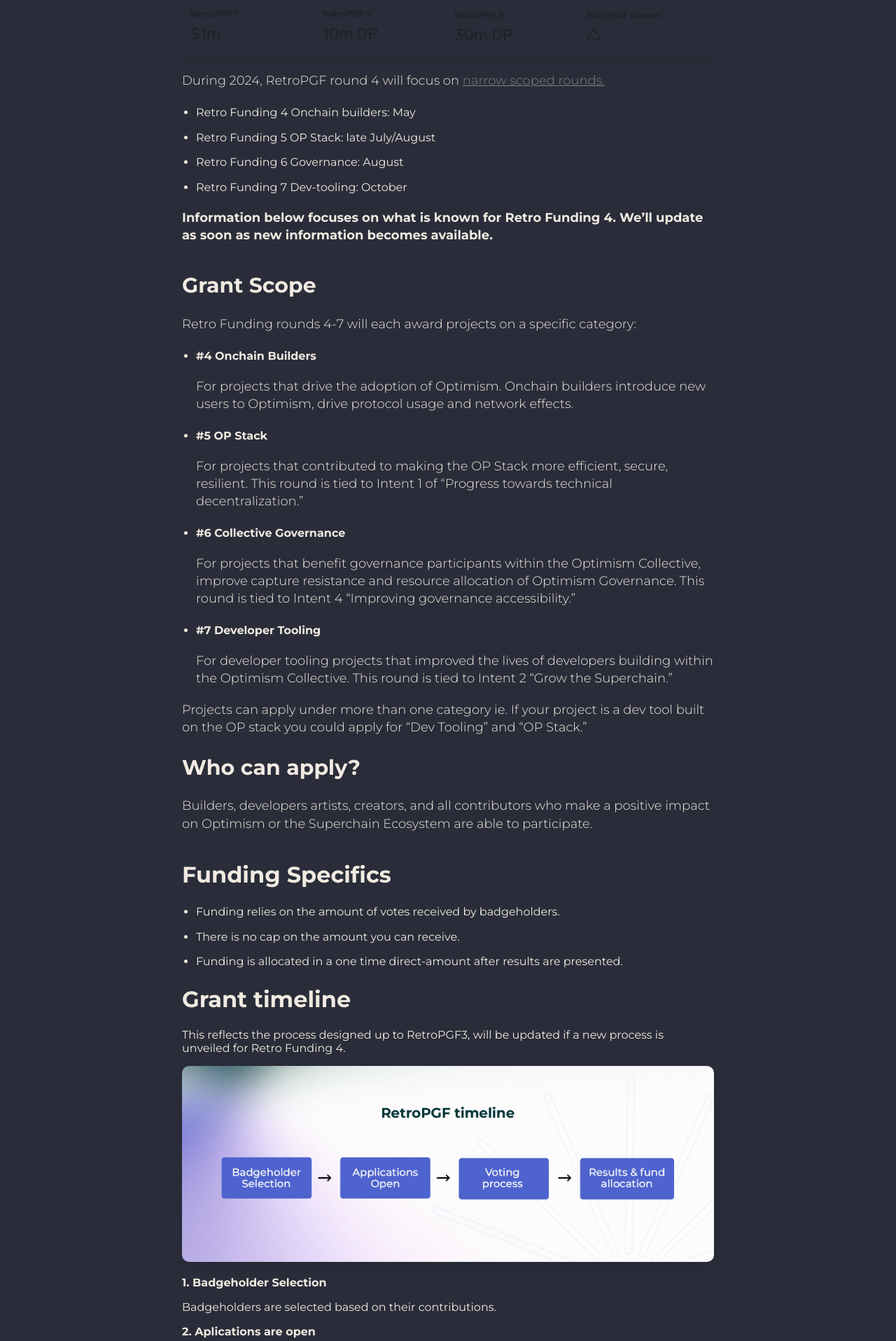
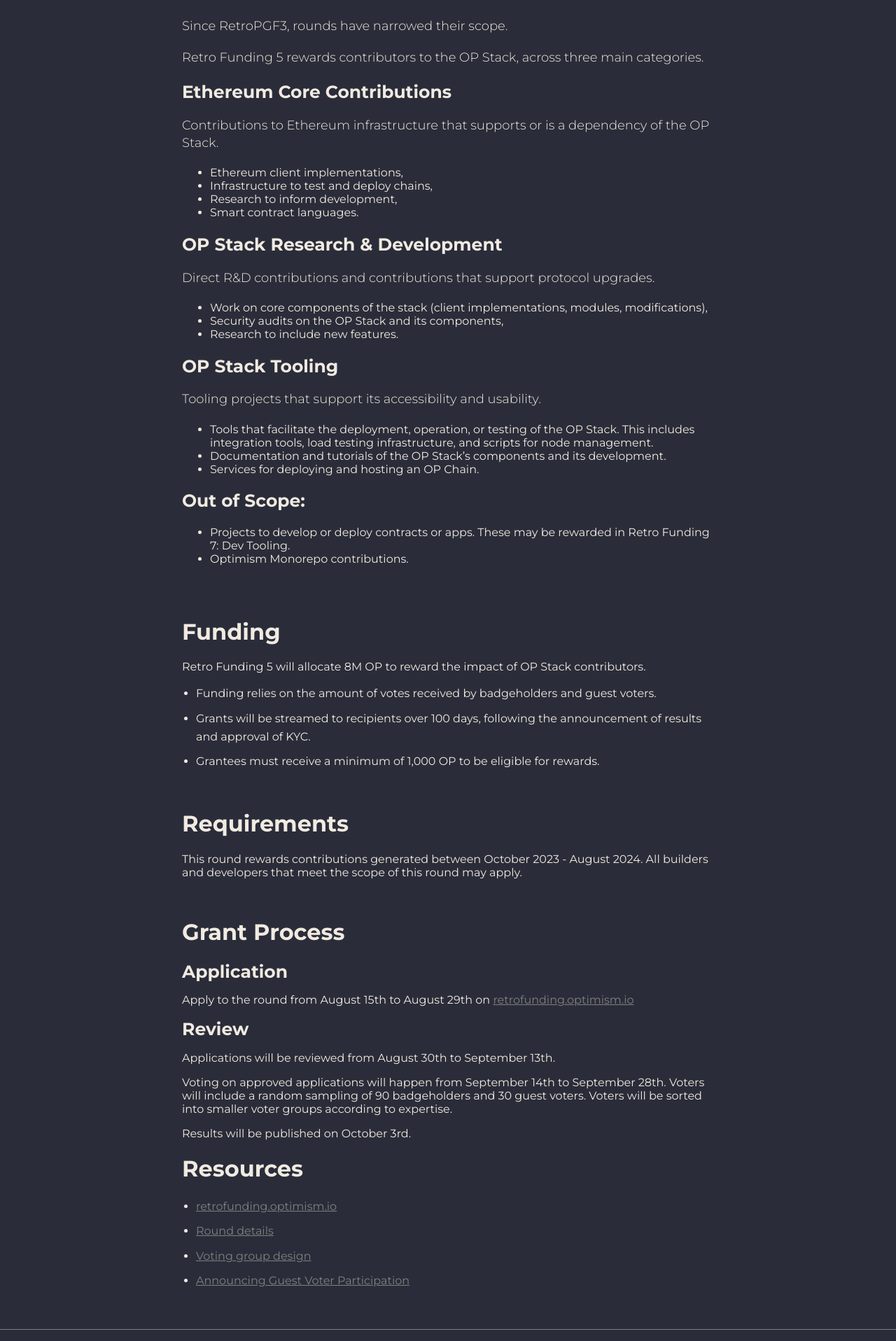
Before and after one commit to web3citizenxyz/web3citizen, a Next.js app: page /research/grants/opfund in a window 1280 px wide. Shown: the part 784-2700 px from the top of the page at 70% size. Built offline with nearby package versions, Linux system fonts and the light colour scheme.

Commit message:
retro fund 5

```diff
--- a/src/app/research/grants/opfund/page.tsx
+++ b/src/app/research/grants/opfund/page.tsx
@@ -15,88 +15,83 @@
 
 
       <section className={styles.section}>
-        <h2>Retro Funding (RetroPGF)</h2>
+        <h2>Retro Funding 5</h2>
+   <br></br>
+  <img src="/images/retro-grant.svg" alt="Retro" className={styles.benefitsImage} />
+<br></br>
+<br></br>
+<h1 className={styles.subtitle}>What is Retro Funding?</h1>
+<p>RetroPGF or Retro Funding identifies and rewards builders for past contributions to the Optimism ecosystem. It aims to reward the goal of "impact = profit”.</p>
 
-        <p><strong>Next round: </strong> May 2024, focusing on Onchain Builders</p>
-        <p><strong>Amount:</strong> Total amount for 2024: 850M OP. Amount per round to be announced</p>
-<p>Each Season, RetroPGF identifies and rewards builders for the contributions they have made to the Optimism Collective. RetroPGF mechanism serves as an experiment towards achieving this goal of "impact = profit". By funding public goods in a sustainable manner, the Collective can foster a thriving ecosystem..</p>
-<p>Since October 2022, RetroPGF has distributed 41M OP tokens across three rounds.</p>
-<img src="/images/image-retrof.png" alt="Retro" className={styles.benefitsImage} />
+  </section>
 
+ <br></br>
+  <section className={styles.section}>
 
-<p>During 2024, RetroPGF round 4 will focus on <a className={styles.a} href='https://gov.optimism.io/t/retro-funding-moving-from-broad-to-narrow-scoped-rounds/7759' target='_blank'> narrow scoped rounds.</a></p>
-<ul className={styles.list}>
-<li>Retro Funding 4 Onchain builders: May</li>
-<li>Retro Funding 5 OP Stack: late July/August</li>
-<li>Retro Funding 6 Governance: August</li>
-<li>Retro Funding 7 Dev-tooling: October</li>
+   <h1>Scope</h1>
+  <p>Since RetroPGF3, rounds have narrowed their scope.</p>
+  <p>Retro Funding 5 rewards contributors to the OP Stack, across three main categories.
+</p>
+<h1 className={styles.subtitle}>Ethereum Core Contributions</h1>
+<p>Contributions to Ethereum infrastructure that supports or is a dependency of the OP Stack. </p>
+
+<ul>
+  <li>Ethereum client implementations,</li>
+  <li>Infrastructure to test and deploy chains,</li>
+  <li>Research to inform development, </li>
+  <li>Smart contract languages.</li>
+
 </ul>
 
+<h1 className={styles.subtitle}>OP Stack Research & Development</h1>
+<p>Direct R&D contributions and contributions that support protocol upgrades.</p>
+<ul>
+  <li>Work on core components of the stack (client implementations, modules, modifications),</li>
+  <li>Security audits on the OP Stack and its components,</li>
+  <li>Research to include new features.</li>
+</ul>
+<h1 className={styles.subtitle}>OP Stack Tooling</h1>
+<p>Tooling projects that support its accessibility and usability.</p>
+<ul>
+  <li>Tools that facilitate the deployment, operation, or testing of the OP Stack. This includes integration tools, load testing infrastructure, and scripts for node management. </li>
+<li>Documentation and tutorials of the OP Stack’s components and its development.</li>
+<li>Services for deploying and hosting an OP Chain.</li>
+</ul>
 
-<p><strong>Information below focuses on what is known for Retro Funding 4.
-We’ll update as soon as new information becomes available.</strong></p>
-  </section>
-
-
-  <section className={styles.section}>
-
-   <h1>Grant Scope</h1>
-  <p>Retro Funding rounds 4-7 will each award projects on a specific category:</p>
-
-  <ul className={styles.list}>
-<li><strong>#4 Onchain Builders</strong></li>
-<p>For projects that drive the adoption of Optimism. Onchain builders introduce new users to Optimism, drive protocol usage and network effects.</p>
-
-<li><strong>#5 OP Stack</strong></li>
-<p>For projects that contributed to making the OP Stack more efficient, secure, resilient. This round is tied to Intent 1 of “Progress towards technical decentralization.”</p>
-
-<li><strong>#6 Collective Governance</strong></li>
-<p>For projects that benefit governance participants within the Optimism Collective, improve capture resistance and resource allocation of Optimism Governance. This round is tied to Intent 4 “Improving governance accessibility.”</p>
-
-<li><strong>#7 Developer Tooling</strong></li>
-<p>For developer tooling projects that improved the lives of developers building within the Optimism Collective. This round is tied to Intent 2 “Grow the Superchain.”</p>
+<h1 className={styles.subtitle}>Out of Scope:</h1>
+<ul>
+  <li>Projects to develop or deploy contracts or apps. These may be rewarded in Retro Funding 7: Dev Tooling.</li>
+  <li>Optimism Monorepo contributions.</li>
 </ul>
-<p>Projects can apply under more than one category ie. If your project is a dev tool built on the OP stack you could apply for “Dev Tooling” and “OP Stack.”</p>
-
-<h1>Who can apply?</h1>
-<p>Builders, developers artists, creators, and all contributors who make a positive impact on Optimism or the Superchain Ecosystem are able to participate.</p>
-
-
+<br></br>
 
 
 </section>
 
-<h1>Funding Specifics</h1>
+<h1>Funding</h1>
+<p>Retro Funding 5 will allocate 8M OP to reward the impact of OP Stack contributors.</p>
 
 <ul className={styles.list}>
-<li>Funding relies on the amount of votes received by badgeholders.</li>
-<li>There is no cap on the amount you can receive.</li>
-<li>Funding is allocated in a one time direct-amount after results are presented.</li>
+<li>Funding relies on the amount of votes received by badgeholders and guest voters.</li>
+<li>Grants will be streamed to recipients over 100 days, following the announcement of results and approval of KYC.</li>
+<li>Grantees must receive a minimum of 1,000 OP to be eligible for rewards.</li>
 
 </ul>
+<br></br>
+<h1>Requirements</h1>
+<p>This round rewards contributions generated between October 2023 - August 2024.
+All builders and developers that meet the scope of this round may apply.
+</p>
 
+<br></br>
+<h1>Grant Process</h1>
+<h1 className={styles.subtitle}>Application</h1>
+<p>Apply to the round from August 15th to August 29th on <a href='http://retrofunding.optimism.io' className={styles.a} target='_blank'>retrofunding.optimism.io</a></p>
+<h1 className={styles.subtitle}>Review</h1>
+<p>Applications will be reviewed from August 30th to September 13th.</p>
+<p>Voting on approved applications will happen from September 14th to September 28th. Voters will include a random sampling of 90 badgeholders and 30 guest voters. Voters will be sorted into smaller voter groups according to expertise.</p>
+<p>Results will be published on October 3rd.</p>
 
-
-
-<h1>Grant timeline</h1>
-<p>This reflects the process designed up to RetroPGF3, will be updated if a new process is unveiled for Retro Funding 4.</p>
-<img src="/images/retro-timeline.jpg" alt="Retro" className={styles.benefitsImage} />
-
-
-<p><strong>1. Badgeholder Selection</strong></p>
-<p>Badgeholders are selected based on their contributions.</p>
-
-<p><strong>2. Aplications are open</strong></p>
-<p>Applicants submit their projects through direct sign-up, showcasing their positive impact within the Optimism Collective. While not currently available, when applications are open you can build your Optimist Profile. In it you can provide impact details and metrics with references to external data sources to describe how the project has made a positive impact within the scope of this round.</p>
-<p>You can see the application for Round 3 <a href='https://app.optimism.io/retropgf-signup' target='_blank' className={styles.a}>here.</a></p>
-
-
-<p><strong>3. Voting Process</strong></p>
-<p>A select group of badgeholders in the Citizens House is responsible for determining who receives retroactive funding. Badgeholders voting directs funds to those projects who have notably benefited Optimism.</p>
-<p>Votes are cast in  accordance with each round’s Retro Funding ‘experiment’. Retro Funding for the Onchain Builder and Dev Tooling rounds will be judged according to metrics. OP Stack and Governance rounds will be judged by Impact Juries, groups of citizens which have a small amount of projects to review.</p>
-
-<p><strong>4. Results and fund allocation</strong></p>
-<p>Projects receive rewards based on their received OP allocation votes.</p>
 
 
 
@@ -104,11 +99,11 @@
 
 <h1>Resources</h1>
       <ul className={styles.list}>
-      <li><a className={styles.a} href='https://community.optimism.io/docs/governance/citizens-house/#how-retropgf-works'>How RetroPFG works</a></li>
-      <li><a className={styles.a} href='https://gov.optimism.io/t/upcoming-retro-rounds-and-their-design/7861'>Upcoming round post</a> </li>
-      <li><a className={styles.a} href='https://vote.optimism.io/retropgf/3/summary'>Round 3 - summary and results</a> </li>
-      <li>Read the Project Manual for an overview and answers FAQs</li>
-      <li><a className={styles.a} href='https://twitter.com/OptimismGrants' >X account</a></li>
+      <li><a className={styles.a} href='http://retrofunding.optimism.io'>retrofunding.optimism.io</a></li>
+      <li><a className={styles.a} href='https://gov.optimism.io/t/retro-funding-5-op-stack-round-details/8612'>Round details</a> </li>
+      <li><a className={styles.a} href='https://gov.optimism.io/t/retro-funding-5-expert-voting-experiment/8613#voter-groups-3'>Voting group design</a> </li>
+
+      <li><a className={styles.a} href='Announcing Guest Voter Participation' >Announcing Guest Voter Participation</a></li>
     </ul>
 
 
```
Also changed, not shown: public/images/retro-grant.svg (added).
